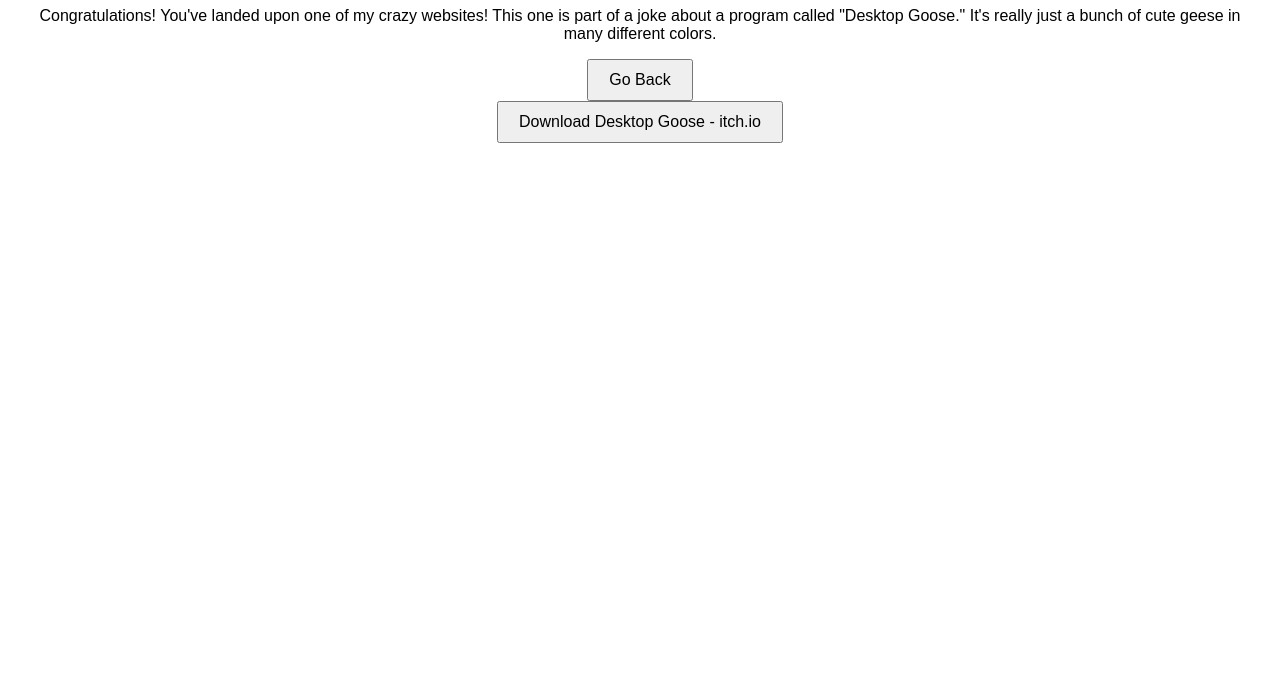
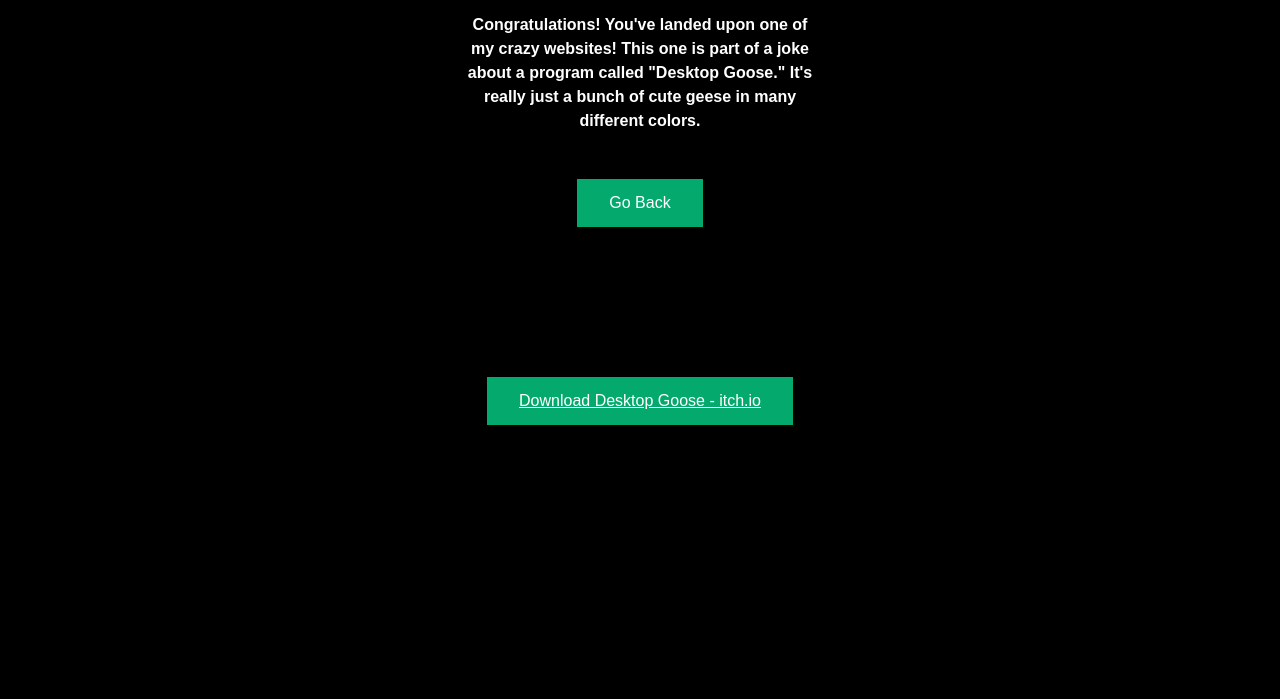
Before and after one commit to rocky-rickaby10/goose-army, a plain HTML site: page more.html in a window 1280 px wide. Shown: the part 101-800 px from the top of the page. Drawn offline with Linux system fonts and the light colour scheme.

Commit message:
Update styles.css

```diff
--- a/styles.css
+++ b/styles.css
@@ -2,10 +2,19 @@
 	scroll-behavior: smooth;
 }
 
-html,body {
+body {
 	font-family: Arial,Sans-Serif;
 	text-align: center;
 	padding: 10px;
+	font-weight: bold;
+	color: white;
+	background-color: #000000;
+}
+
+p {
+	display: inline-block;
+	line-height: 1.5;
+	max-width: 350px;
 }
 
 img {
@@ -13,11 +22,20 @@
 }
 
 .button {
-  padding: 10px 20px;
+	background-color: #04AA6D;
+	border: none;
+	color: white;
+	padding: 15px 32px;
 	font-size: 16px;
+	text-decoration: none;
 	display: block;
 	margin: auto;
 	cursor: pointer;
+	margin-top: 30px;
+}
+
+.button:hover {
+	background-color: #026742;
 }
 
 .flex {
@@ -25,10 +43,6 @@
 	align-items: center;
 	justify-content: center;
 	gap: 10px;
-}
-
-#names-container {
-  text-align: center;
 }
 
 #names-list {
@@ -39,10 +53,15 @@
 }
 
 #duck-border {
-  border: 3px solid black;
+	border: 3px solid white;
 	display: block;
 	padding: 20px;
 	margin: auto;
 	width: 200px;
 	margin-bottom: 20px;
 }
+
+#download {
+	margin-top: 150px;
+	text-decoration: underline;
+}
```
Lines whose indentation alone changed are shown as unchanged.
